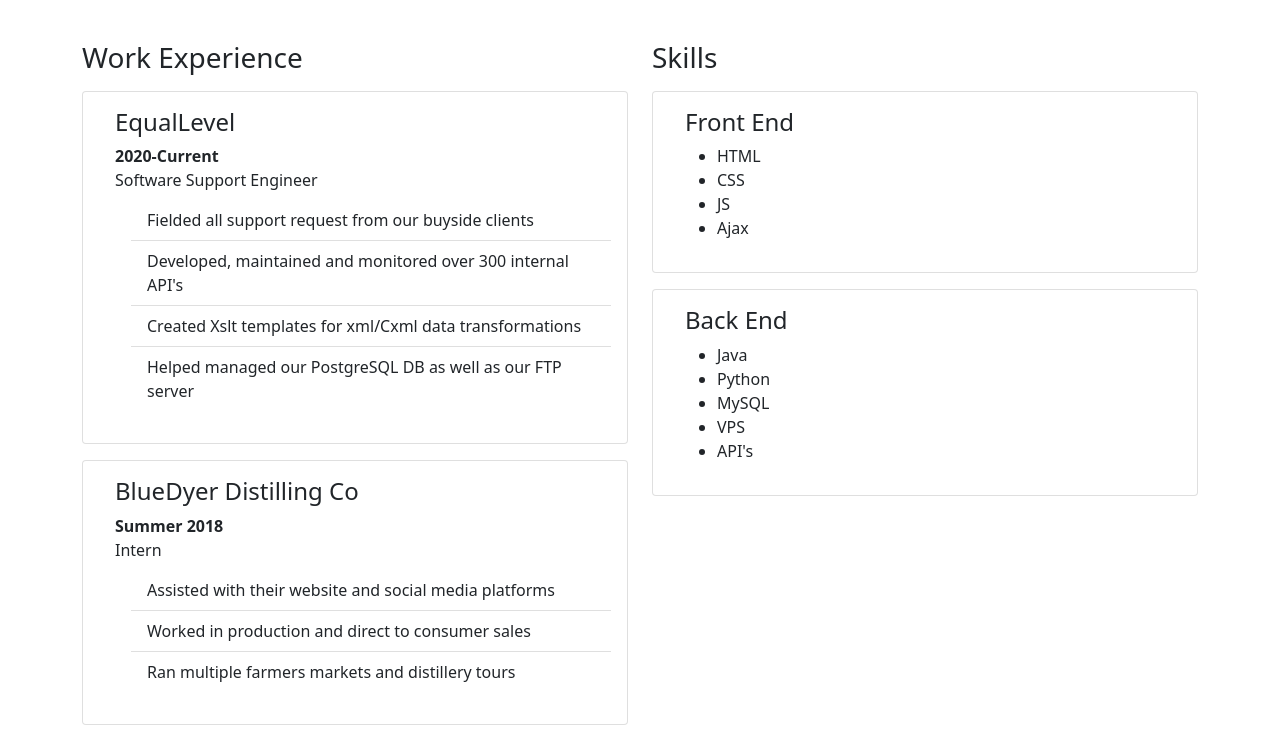
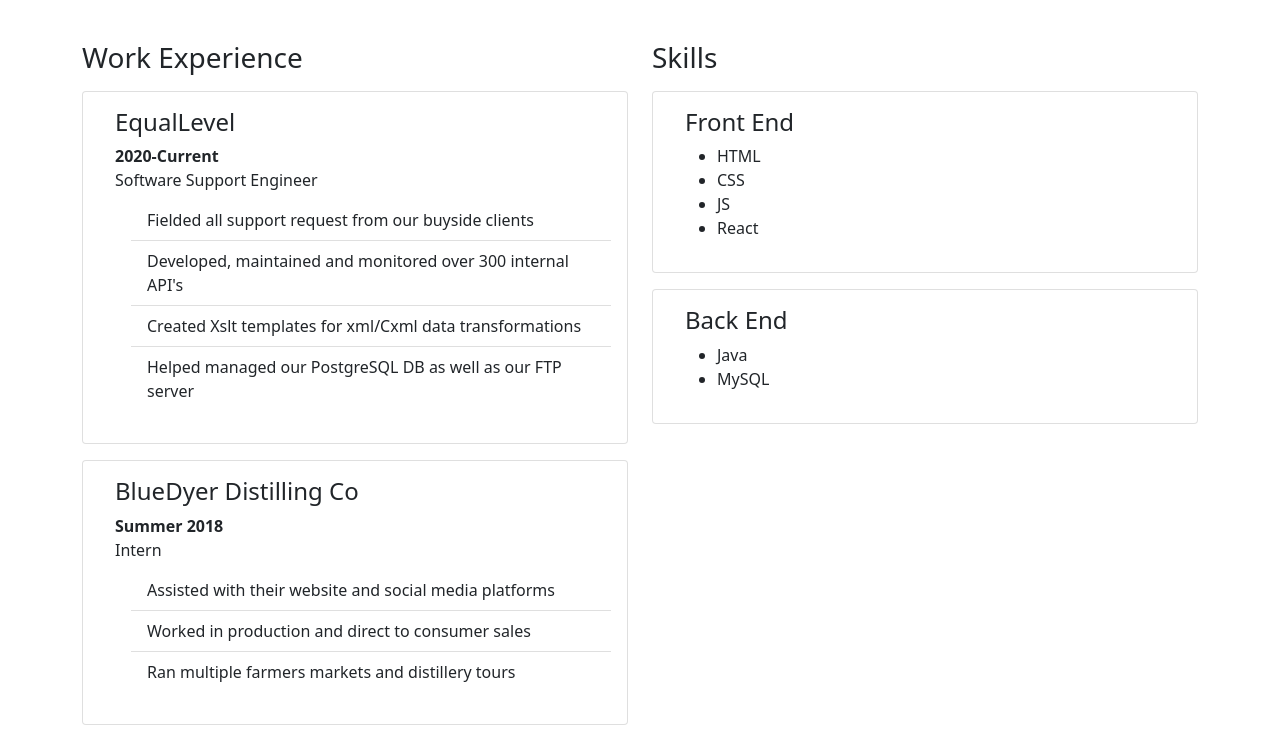
Before and after one commit to Scott-Wilder/scott-wilder.com, a plain HTML site: page resume/index.html in a window 1280 px wide. Shown: the part 63-800 px from the top of the page. Drawn offline with nearby package versions, Linux system fonts and the light colour scheme; files whose address does not match are found by name.

Commit message:
Update index.html

```diff
--- a/resume/index.html
+++ b/resume/index.html
@@ -77,7 +77,7 @@
 									<li>HTML</li>
 									<li>CSS</li>
 									<li>JS</li>
-									<li>Ajax</li>
+									<li>React</li>
 								</ul>
 							</div>
 						</div>
@@ -88,10 +88,7 @@
 								<h4>Back End</h4>
 								<ul>
 									<li>Java</li>
-									<li>Python</li>
 									<li>MySQL</li>
-									<li>VPS</li>
-									<li>API's</li>
 								</ul>
 							</div>
 						</div>
```
